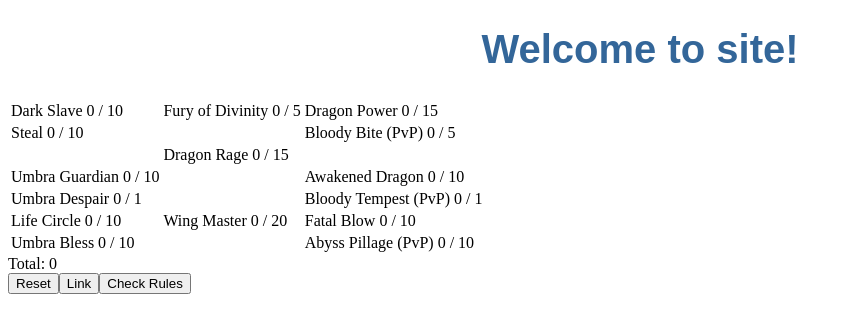
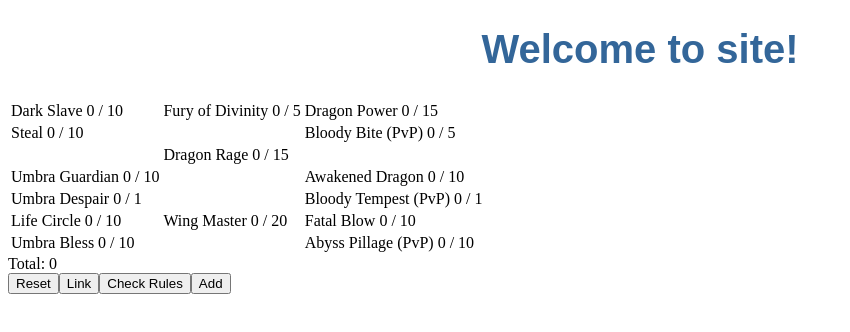
Before and after one commit to Traelblaser/bnrskills, an Angular app: page /skills in a window 1280 px wide. Shown: the top 332 px of the page, without its empty margins (0-850 px from the left). Built offline with nearby package versions, Linux system fonts and the light colour scheme.

Commit message:
fix bug with reset not setting total back to 0

```diff
--- a/src/app/skills-master/skills-master.component.html
+++ b/src/app/skills-master/skills-master.component.html
@@ -34,5 +34,6 @@
 <button (click)="reset()">Reset</button>
 <button (click)="link()">Link</button>
 <button (click)="checkRules()">Check Rules</button>
+<button (click)="add()">Add</button>
 
 <a *ngIf="linkText" href="{{linkText}}">{{linkText}}</a>
--- a/src/app/skills-master/skills-master.component.ts
+++ b/src/app/skills-master/skills-master.component.ts
@@ -255,6 +255,7 @@ export class SkillsMasterComponent implements OnInit {
       if (row.center) row.center.level = 0;
       if (row.right) row.right.level = 0;
     }
+    this.updateTotal();
   }
 
   checkRules() {
@@ -302,6 +303,15 @@ export class SkillsMasterComponent implements OnInit {
   clickRow(row: Skillrow, skill: Skill) {
     this.selectedSkill = skill;
     this.selectedRow = row;
+  }
+
+  add() {
+    let skill = this.selectedSkill;
+    let row = this.selectedRow;
+
+    if (!skill) return;
+    if (!row) return;
+
     if (!skill.level) skill.level = 0;
     if (skill.level >= skill.levels) {
       skill.level = skill.levels;
@@ -347,8 +357,9 @@ export class SkillsMasterComponent implements OnInit {
    }
     skill.level++;
     this.total++;
+    this.link();
+
   }
-
   private route: ActivatedRoute;
 
   skills: Skillrow[];
```
